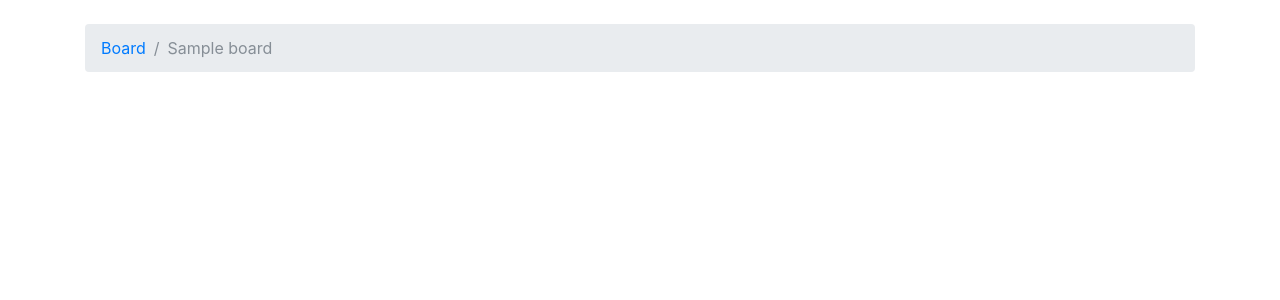
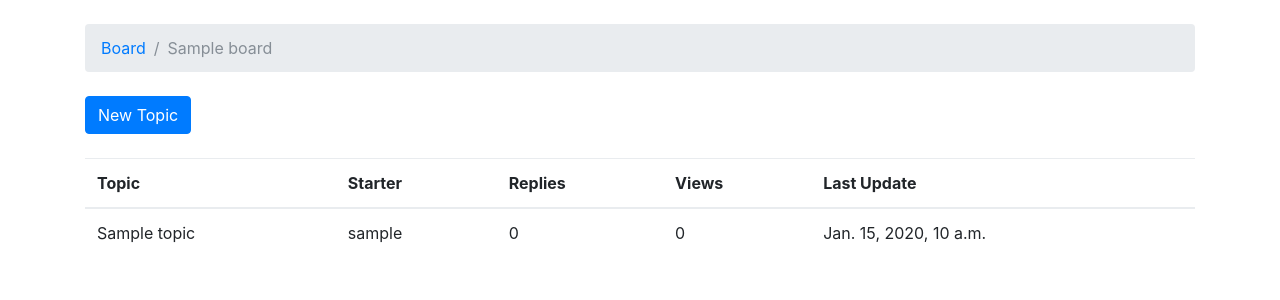
Before and after one commit to MayaraMachado/Boards, a Django app: template templates/topics.html in a window 1280 px wide. Shown: the top 300 px of the page. Run offline with Django 3.2, Linux system fonts and the light colour scheme; the template is opened without the code that fills it: most values are stand-ins (such as "Sample title", 1, 10 or a date in 2020); some libraries are stand-ins or nearby versions.

Commit message:
Adicionado funcionalidade de criar novo topico

```diff
--- a/templates/topics.html
+++ b/templates/topics.html
@@ -11,4 +11,31 @@
 
 {% block content %}
 
+    <div class="mb-4">
+        <a href="{% url 'new_topic' board.pk %}" class=" btn btn-primary"> New Topic</a>
+    </div>
+
+    <table class="table">
+        <thead class="thead-inverse">
+            <tr>
+                <th>Topic</th>
+                <th>Starter</th>
+                <th>Replies</th>
+                <th>Views</th>
+                <th>Last Update</th>
+            </tr>
+        </thead>
+        <tbody>
+            {% for topic in board.topics.all %}
+            <tr>
+                <td>{{ topic.subject }}</td>
+                <td> {{ topic.starter.username}} </td>
+                <td> 0 </td>
+                <td> 0 </td>
+                <td> {{ topic.last_updated }} </td>
+            </tr>
+            {% endfor %}
+        </tbody>
+    </table>
+
 {% endblock %}
```
Also changed, not shown: boards/views.py (+23 -1 lines), templates/new_topic.html (+14 -1 lines), db.sqlite3.
